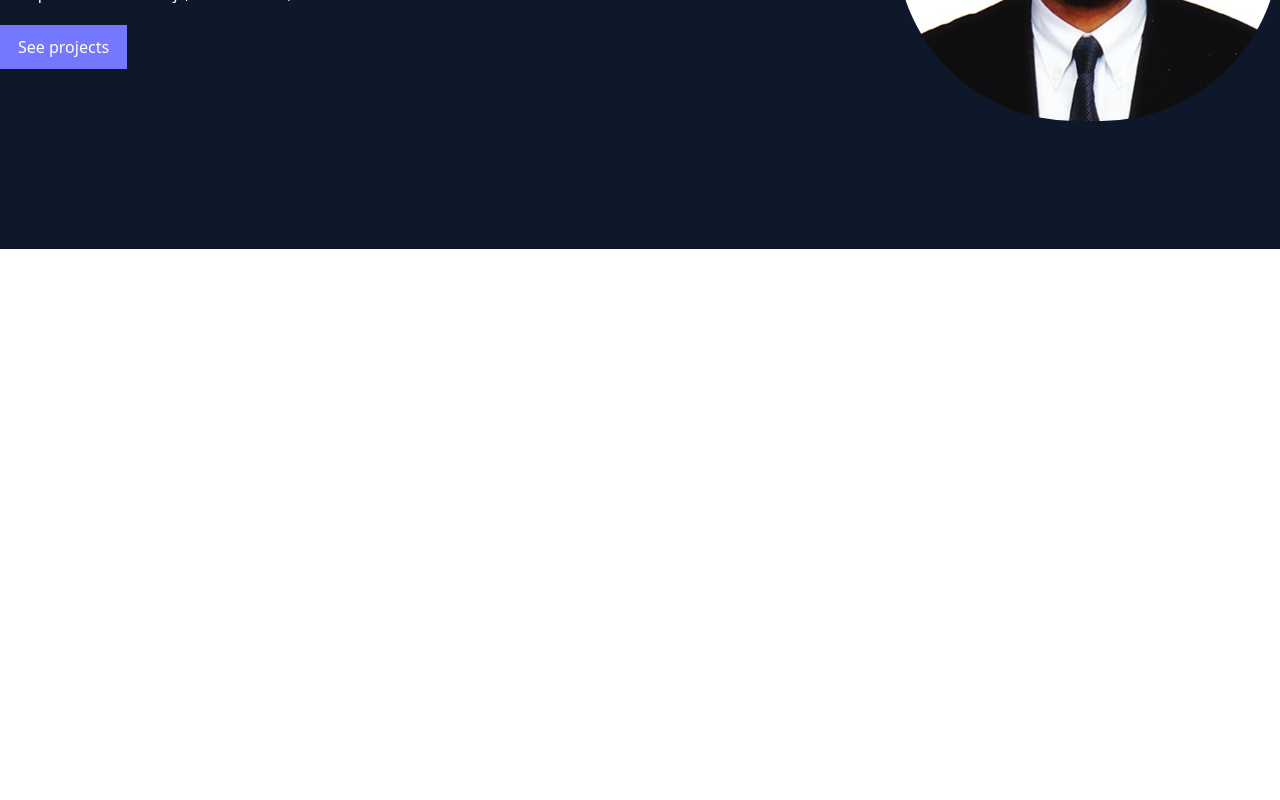
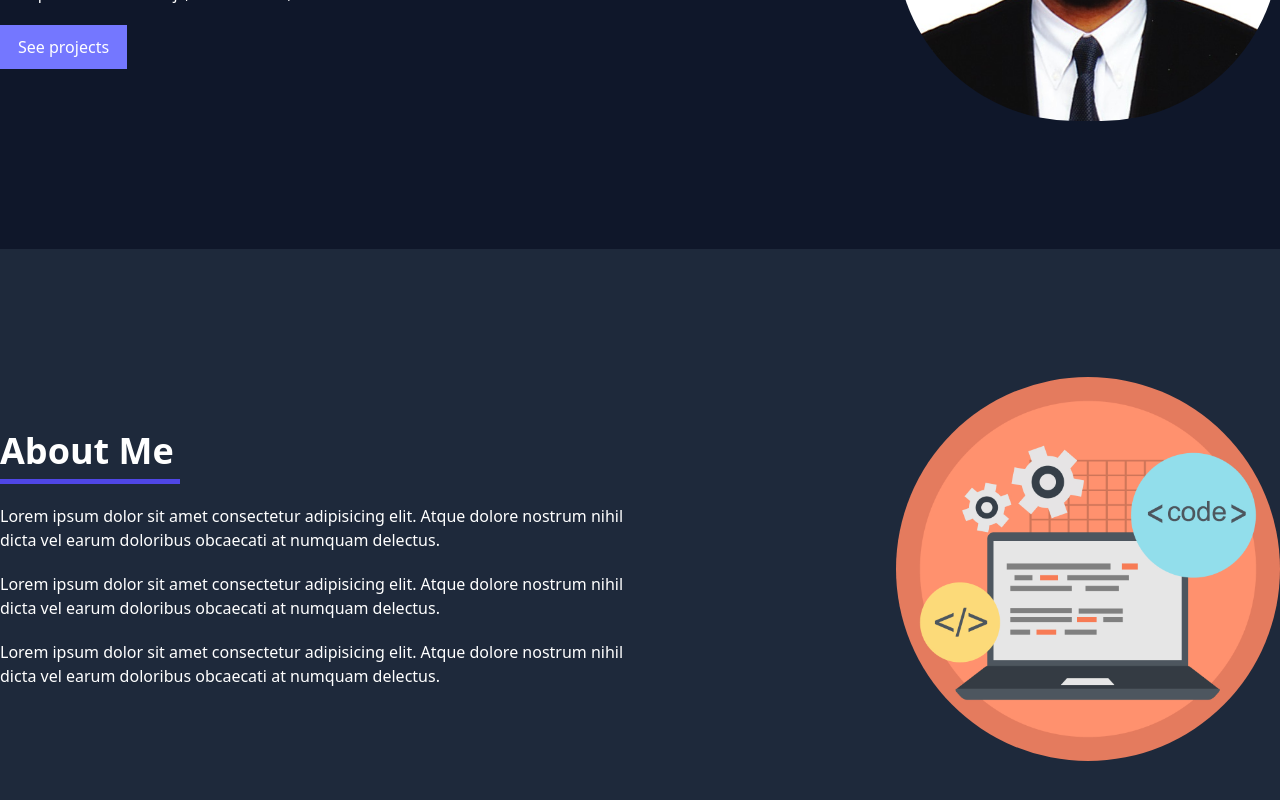
Before and after one commit to AlexJelani/jelani-portfolio, a React (Vite) app: page / in a window 1280 px wide. Shown: the part 412-1212 px from the top of the page. Before the commit the page ends 800 px from the top, so only its background shows below. Built offline with nearby package versions, Linux system fonts and the light colour scheme.

Commit message:
added vector img and styling

```diff
--- a/src/App.jsx
+++ b/src/App.jsx
@@ -1,11 +1,13 @@
 
 import Header from "./components/Header"
 import Hero from "./components/Hero"
+import About from "./components/About"
 function App() {
   return (
     <>
       <Header/>
       <Hero/>
+      <About/>
     </>
   )
 
--- /dev/null
+++ b/src/components/About.jsx
@@ -0,0 +1,36 @@
+import React from 'react'
+import AboutImg from '../assets/about-img-two.jpg'
+
+const About = () => {
+    return (
+        <section className="bg-secondary text-white py-32">
+            <div className="container mx-auto grid md:grid-cols-2 items-center md:justify-between">
+          <div className="about-info">
+            <h2 className='text-4xl font-bold mb-5 border-b-[5px] w-[180px] border-indigo-600 pb-2'>
+              About Me
+            </h2>
+            <p className="pb-5">
+              Lorem ipsum dolor sit amet consectetur adipisicing elit.
+               Atque dolore nostrum nihil dicta vel earum doloribus obcaecati at
+               numquam delectus.
+            </p>
+            <p className="pb-5">
+              Lorem ipsum dolor sit amet consectetur adipisicing elit.
+               Atque dolore nostrum nihil dicta vel earum doloribus obcaecati at
+               numquam delectus.
+            </p>
+            <p className="pb-5">
+              Lorem ipsum dolor sit amet consectetur adipisicing elit.
+               Atque dolore nostrum nihil dicta vel earum doloribus obcaecati at
+               numquam delectus.
+            </p>
+          </div>
+          <div className="hero-img">
+            <img src={AboutImg} alt="coding illustration" className="lgw-[80%] w-96 ml-auto rounded-full" />
+          </div>
+          </div>
+        </section>
+      );
+}
+
+export default About
```
Also changed, not shown: src/assets/about-img-two.jpg (added), src/assets/about-img.jpg (added).
